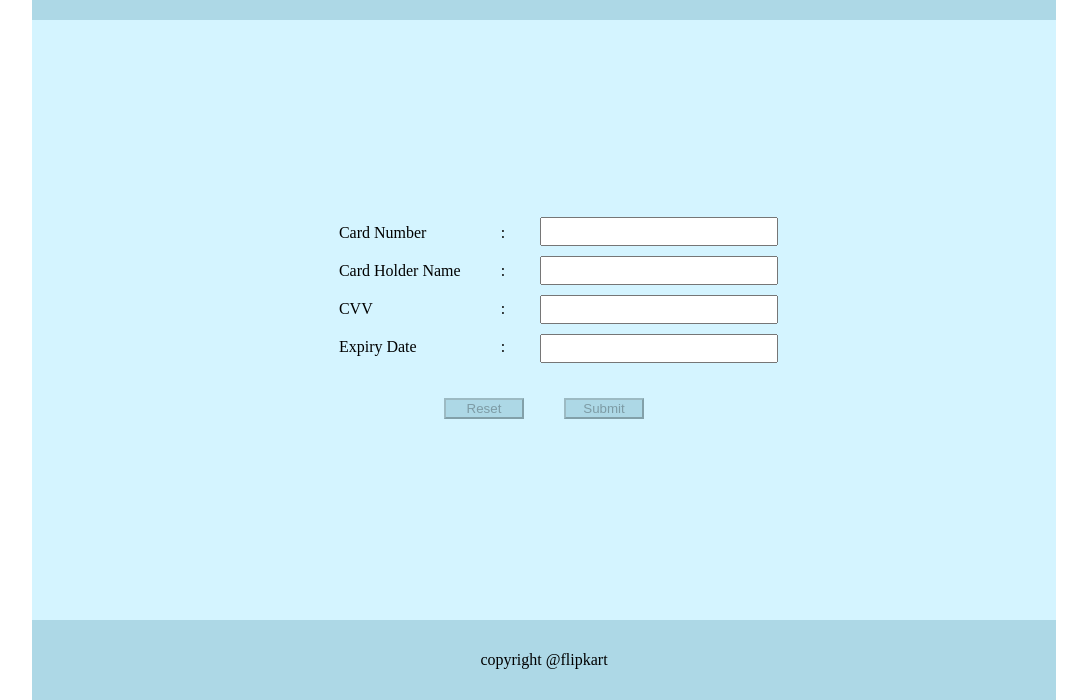
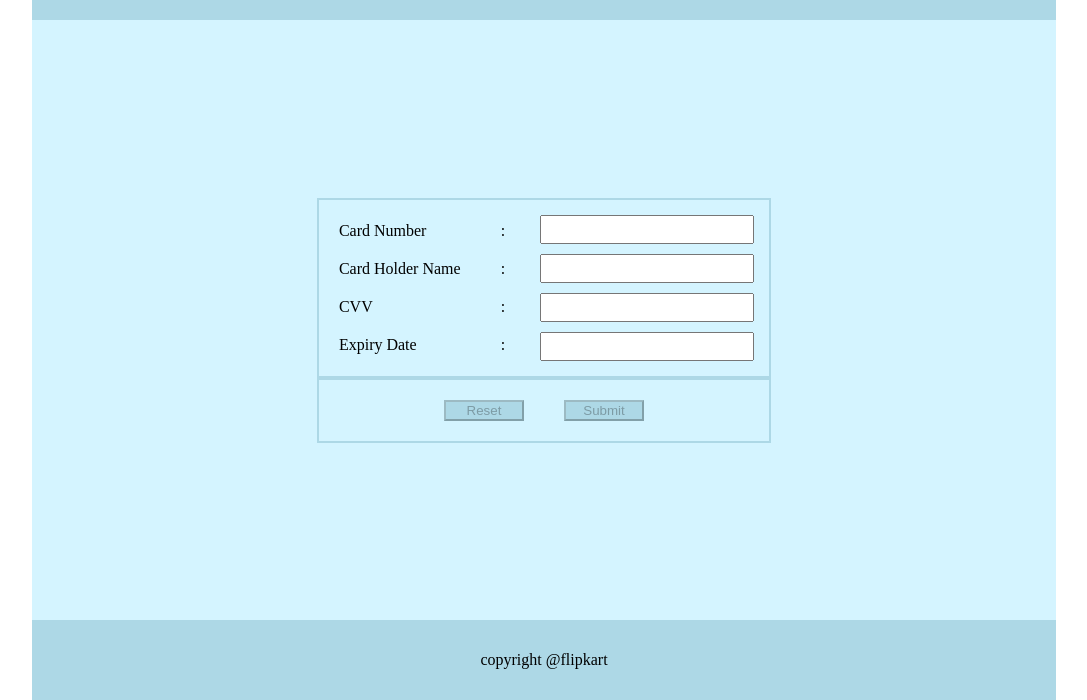
Before and after one commit to ashishtayal89/basichttpserver, a website: page public/index.html in a window 1280 px wide. Shown: the part 100-800 px from the top of the page, without its empty margins (96-1183 px from the left). Drawn offline with Linux system fonts and the light colour scheme.

Commit message:
Add border

```diff
--- a/public/style.css
+++ b/public/style.css
@@ -28,6 +28,7 @@ div.main div.cardDetailsContainer{
     flex-direction: row;
     justify-content: center;
     align-items: center;
+    border: 2px solid lightblue;
 }
 
 div.main div.cardDetailsContainer div.inputField, div.main div.cardDetailsContainer div.inputLabel, div.main div.cardDetailsContainer div.collons{
@@ -39,7 +40,6 @@ div.main div.cardDetailsContainer div.inputField, div.main div.cardDetailsContai
 }
 
 div.main div.cardDetailsContainer div.inputField > input{
-    width: 100%;
     margin: 5px;
     padding: 5px;
     min-width: 200px;
@@ -63,6 +63,7 @@ div.main div.cardActionsContainer{
     flex-direction: row;
     justify-content: center;
     align-items: center;
+    border: 2px solid lightblue;
 }
 
 input[type="button"]{
```
